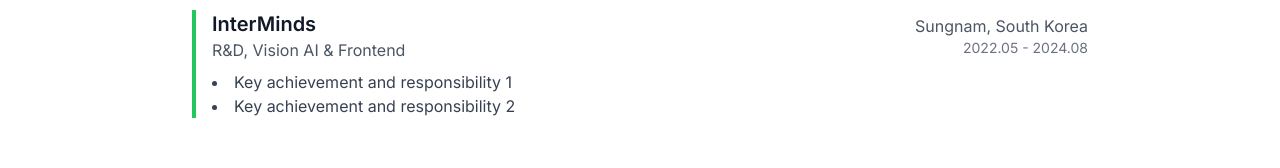
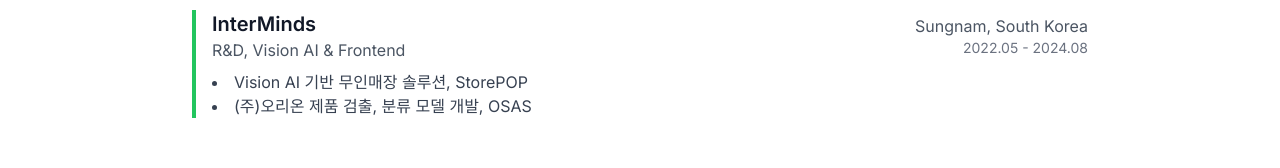
Before and after one commit to mingun0112/portfolio, a Next.js app: page / in a window 1280 px wide. Shown: the part 542-710 px from the top of the page. Built offline with nearby package versions, Linux system fonts and the light colour scheme.

Commit message:
edit career

```diff
--- a/app/page.tsx
+++ b/app/page.tsx
@@ -43,8 +43,8 @@
             color="green"
           >
             <ul className="list-disc list-inside mt-2 text-gray-700 dark:text-gray-300">
-              <li>Key achievement and responsibility 1</li>
-              <li>Key achievement and responsibility 2</li>
+              <li>Vision AI 기반 무인매장 솔루션, StorePOP</li>
+              <li>(주)오리온 제품 검출, 분류 모델 개발, OSAS</li>
             </ul>
           </Item>
         </Section>
```
